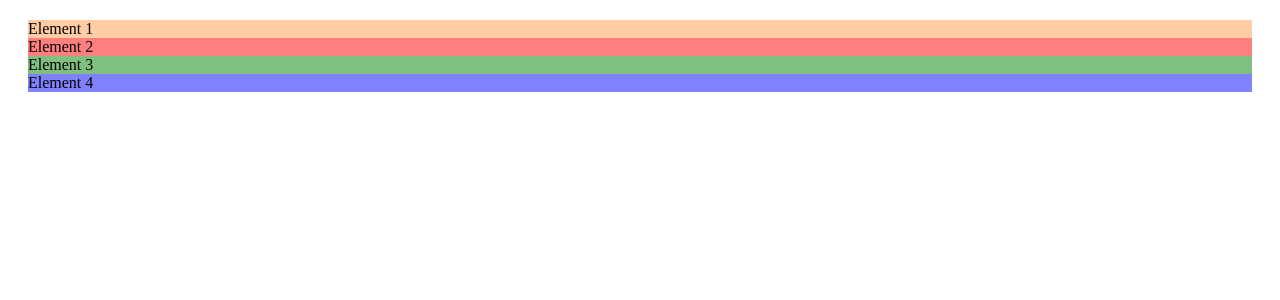
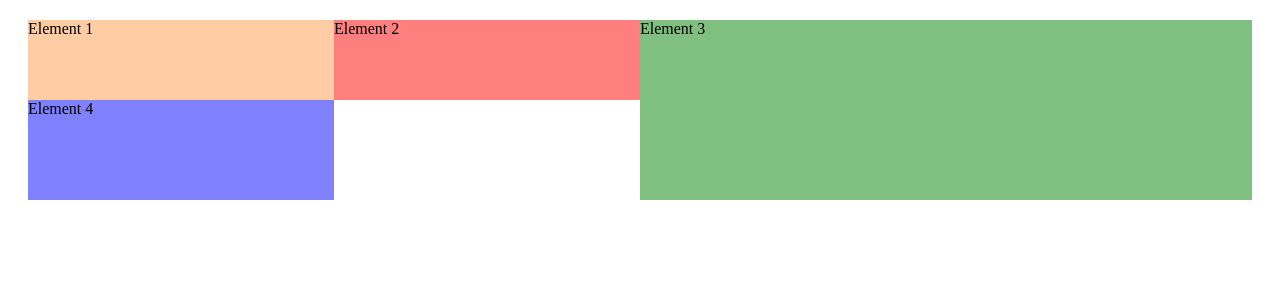
Before and after one commit to rattumourya/css-learning, an Angular app in the folder Angular/css-learning/: page / in a window 1280 px wide. Shown: the top 300 px of the page. Built offline with nearby package versions, Linux system fonts and the light colour scheme.

Commit message:
Grid features exploring

```diff
--- a/Angular/css-learning/src/app/app.component.css
+++ b/Angular/css-learning/src/app/app.component.css
@@ -1,5 +1,11 @@
 .container {
     margin: 20px;
+    display: grid;
+    /* grid-template-columns: 200px 2fr 20% 1fr; */
+    grid-template-columns: repeat(4, 25%);
+    /* grid-template-rows: 5rem 2.5rem; */
+    /* grid-template-rows: 5rem auto; */
+    grid-template-rows: 5rem minmax(10px,100px);
 }
 
 .el1 {
@@ -12,6 +18,11 @@
 
 .el3 {
     background: rgba(0, 128, 0, 0.5);
+    grid-column-start: 3;
+    grid-column-end: 5;
+    grid-column-end: span 2;
+    grid-row-start: 1;
+    grid-row-end: 3;
 }
 
 .el4 {
```
